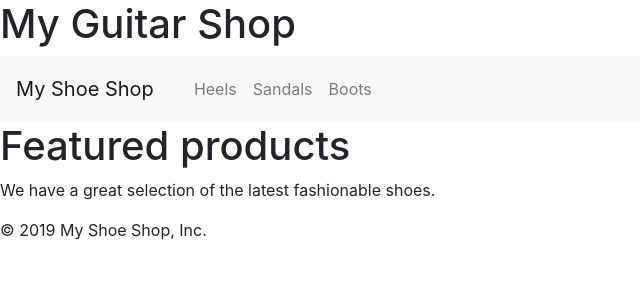
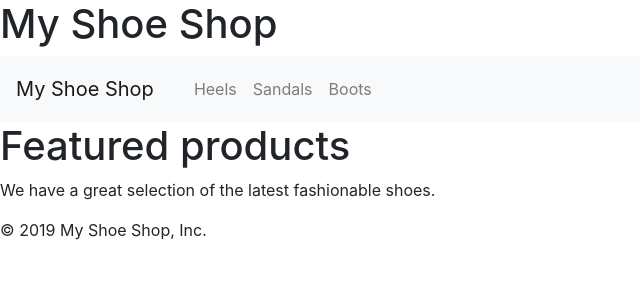
Before and after one commit to cjhorton19/group6, a PHP site: page /home_view.php in a window 1280 px wide. Shown: the top 300 px of the page, without its empty margins (0-640 px from the left). Run offline with PHP 8.4, Linux system fonts and the light colour scheme; data comes from the database, SQL or seed files in the repository; data that the repository does not hold is empty.

Commit message:
Removed CSS.
Took out previous formatting until finished.

```diff
--- a/php/main.css
+++ b/php/main.css
@@ -1,5 +1,5 @@
+/*<link rel="stylesheet" href="https://stackpath.bootstrapcdn.com/bootstrap/4.3.1/css/bootstrap.min.css" integrity="sha384-ggOyR0iXCbMQv3Xipma34MD+dH/1fQ784/j6cY/iJTQUOhcWr7x9JvoRxT2MZw1T" crossorigin="anonymous">
 <link rel="stylesheet" href="https://stackpath.bootstrapcdn.com/bootstrap/4.3.1/css/bootstrap.min.css" integrity="sha384-ggOyR0iXCbMQv3Xipma34MD+dH/1fQ784/j6cY/iJTQUOhcWr7x9JvoRxT2MZw1T" crossorigin="anonymous">
-/*<link rel="stylesheet" href="https://stackpath.bootstrapcdn.com/bootstrap/4.3.1/css/bootstrap.min.css" integrity="sha384-ggOyR0iXCbMQv3Xipma34MD+dH/1fQ784/j6cY/iJTQUOhcWr7x9JvoRxT2MZw1T" crossorigin="anonymous">*/
 .pctImg {
     width: 100%;
     height: 100%;
@@ -35,3 +35,4 @@
   margin: 3px;
   border: 3px;
 }
+*/
--- a/php/view/header.php
+++ b/php/view/header.php
@@ -10,5 +10,5 @@
 
 <body>
 <header>
-    <h1>My Guitar Shop</h1>
+    <h1>My Shoe Shop</h1>
 </header>
```
